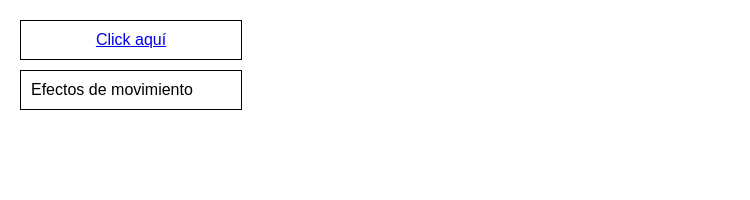
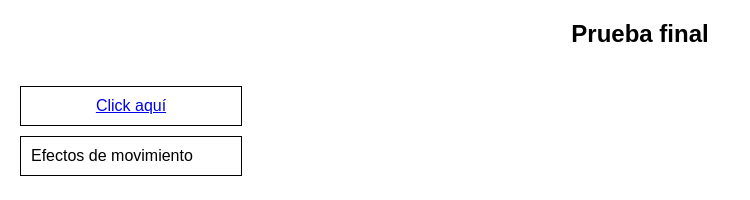
Before and after one commit to Jordy4200/Prueba-Final, a plain HTML site: page index.html in a window 1280 px wide. Shown: the whole page, without its empty margins (0-750 px from the left). Drawn offline with Linux system fonts and the light colour scheme.

Commit message:
Para que se vea mas bonito

```diff
--- a/index.html
+++ b/index.html
@@ -8,6 +8,8 @@
 </head>
 
 <body>
+    <h2 style="text-align: center;">Prueba final</h2>
+    <br>
     <div id="bloque1">
         <a href="#">Click aquí</a>
     </div>
```
